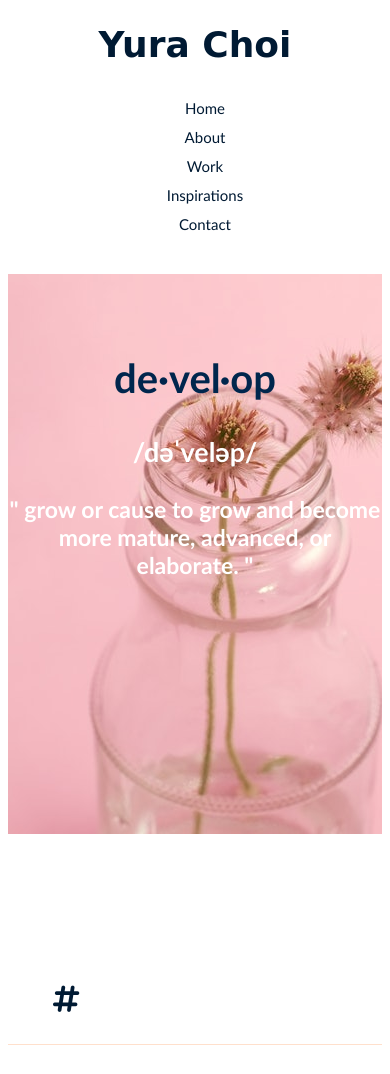
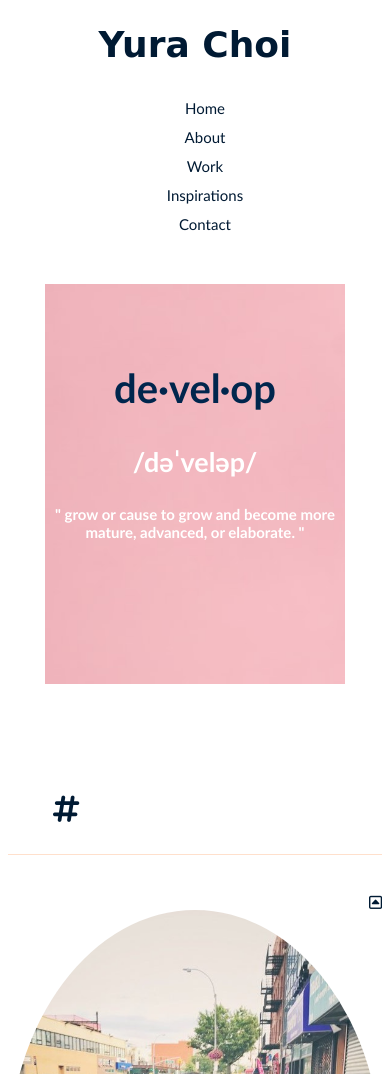
Before and after one commit to yuralala8/portfolio, a PHP site: page /index.html in a window 390 px wide. Shown: the top 1074 px of the page. Run offline with PHP 8.4, Linux system fonts and the light colour scheme; some libraries are stand-ins or nearby versions; some web fonts are replaced.

Commit message:
making changes to responsive design

```diff
--- a/css/index.css
+++ b/css/index.css
@@ -479,6 +479,19 @@
   		flex-direction: column;
 	}
 
+	.header {
+		width: 80%;
+		margin: 0 auto;
+		height: 400px;
+		background-position: left top;
+		margin-top: 60px;
+		margin-bottom: 80px;
+	}
+
+	.header .container p {
+		font-size: 15px;
+	}
+
 
 
   .container {
```
